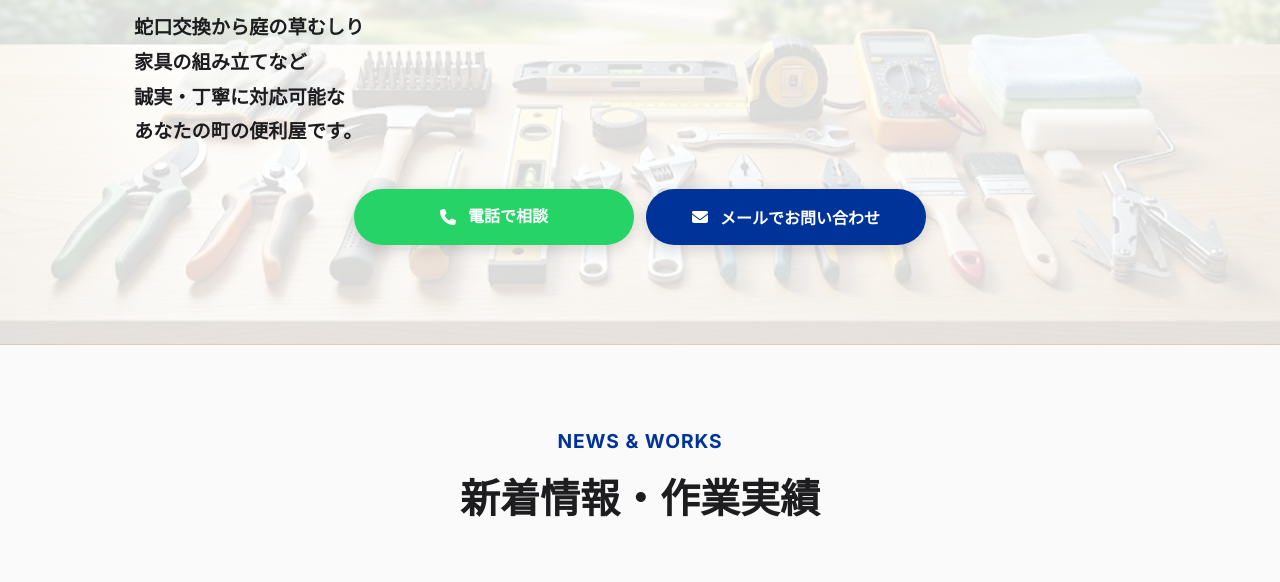
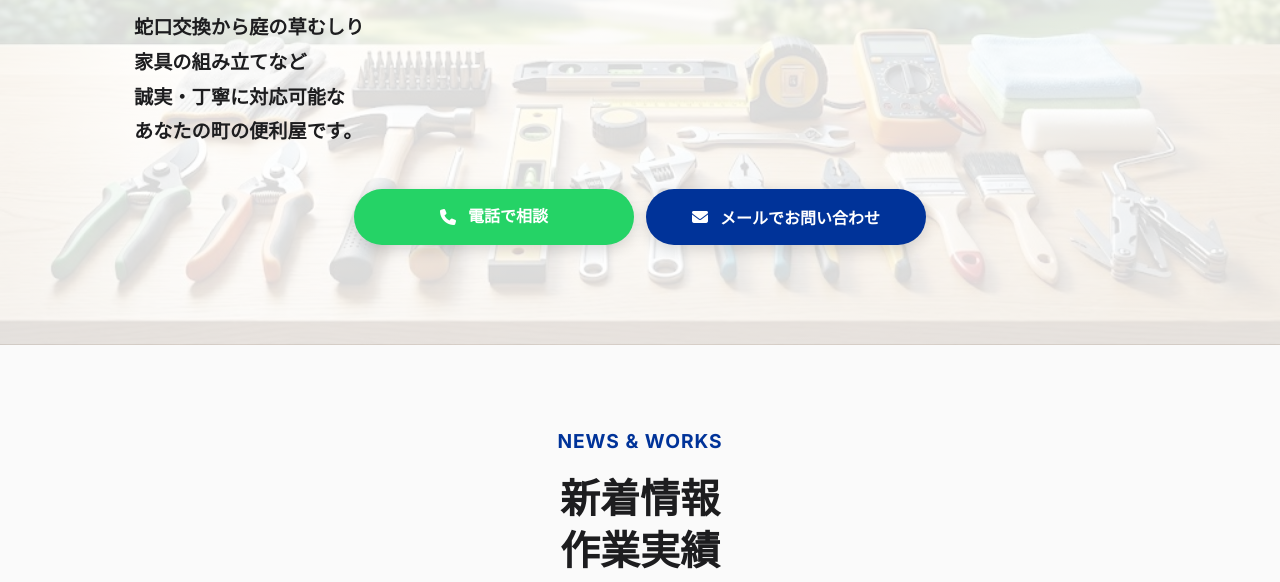
Before and after one commit to nitraiders/maintenance-service-murakami, a website: page index.html in a window 1280 px wide. Shown: the part 353-935 px from the top of the page. Drawn offline with Linux system fonts and the light colour scheme; no server answers.

Commit message:
style: add line break to news section title

```diff
--- a/index.html
+++ b/index.html
@@ -375,7 +375,7 @@
         <section id="news" style="background-color: #fafafa;">
             <div class="container">
                 <span class="section-label">NEWS & WORKS</span>
-                <h2 class="section-title">新着情報・作業実績</h2>
+                <h2 class="section-title">新着情報<br>作業実績</h2>
                 <div id="news-section">
                     <div id="news-container" class="news-grid">
                         <div class="news-loading">情報を読み込み中...</div>
```
